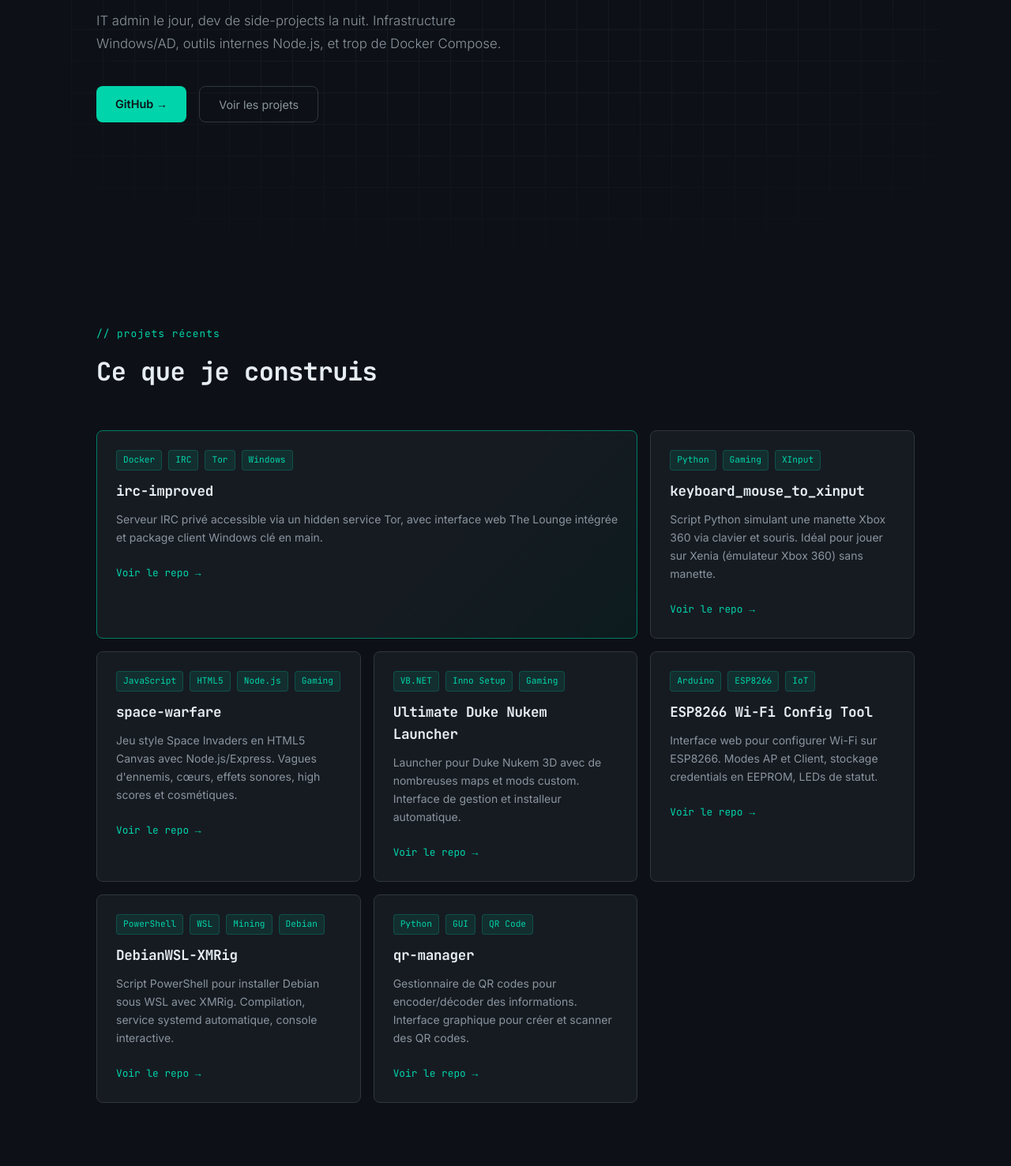
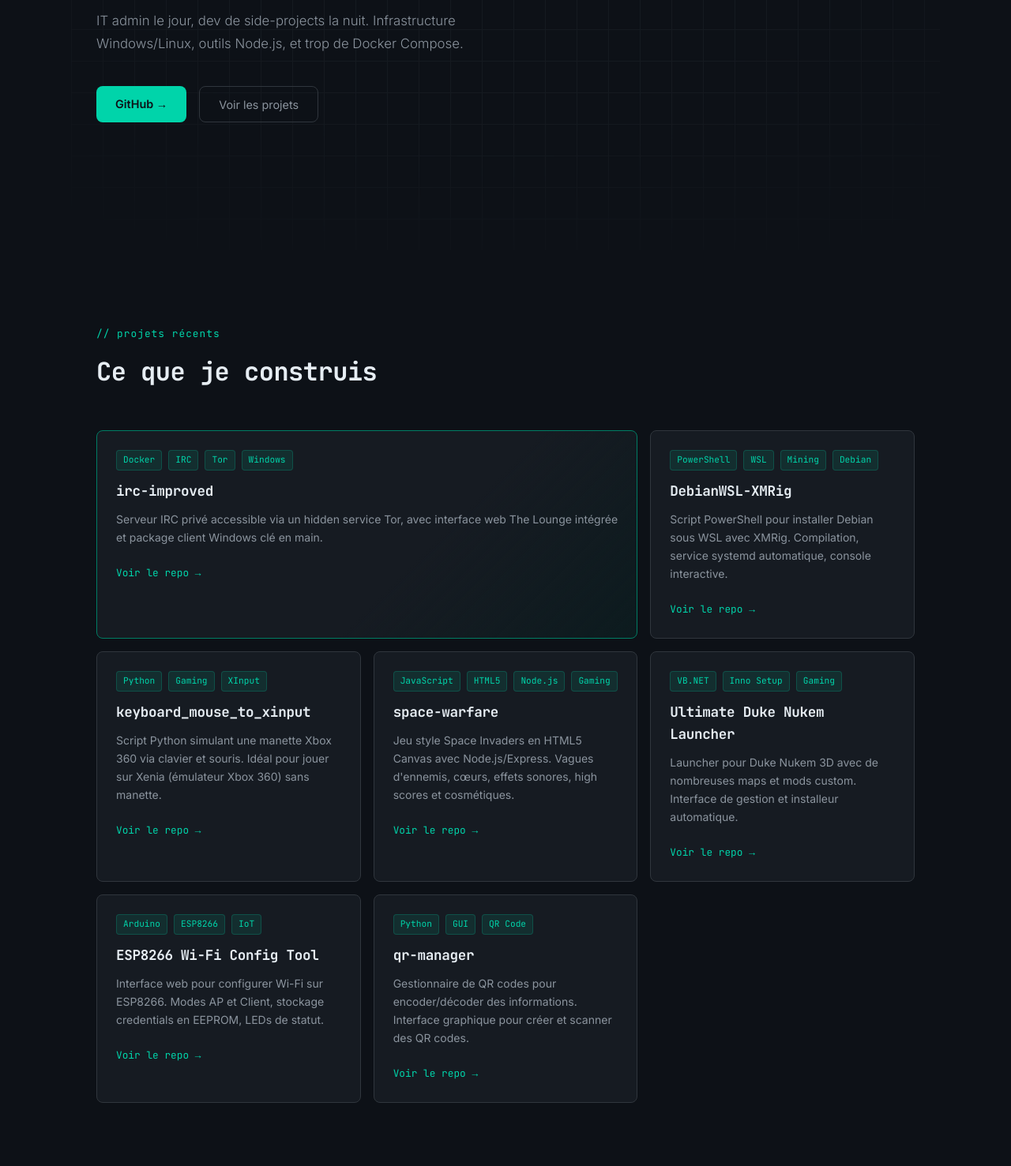
Before and after one commit to y0uls/y0uls.github.io, a plain HTML site: page index.html in a window 1280 px wide. Shown: the part 463-1940 px from the top of the page at 79% size. Drawn offline with Linux system fonts and the light colour scheme.

Commit message:
Update index.html

```diff
--- a/index.html
+++ b/index.html
@@ -3,7 +3,7 @@
 <head>
     <meta charset="UTF-8">
     <meta name="viewport" content="width=device-width, initial-scale=1.0">
-    <title>y0uls — Sysadmin & Builder</title>
+    <title>Sysadmin & Builder</title>
     <link rel="stylesheet" href="style.css">
     <link rel="preconnect" href="https://fonts.googleapis.com">
     <link rel="preconnect" href="https://fonts.gstatic.com" crossorigin>
@@ -28,7 +28,7 @@
             </div>
             <h1>Sysadmin & builder<br><span class="accent">self-hosted everything.</span></h1>
             <p class="hero-sub">
-                IT admin le jour, dev de side-projects la nuit. Infrastructure Windows/AD, outils internes Node.js, et trop de Docker Compose.
+                IT admin le jour, dev de side-projects la nuit. Infrastructure Windows/Linux, outils Node.js, et trop de Docker Compose.
             </p>
             <div class="hero-cta">
                 <a href="https://github.com/y0uls" class="btn-primary">GitHub →</a>
@@ -54,6 +54,19 @@
                 <h3>irc-improved</h3>
                 <p>Serveur IRC privé accessible via un hidden service Tor, avec interface web The Lounge intégrée et package client Windows clé en main.</p>
                 <a href="https://github.com/y0uls/irc-improved" class="card-link">Voir le repo →</a>
+            </div>
+
+            <!-- DebianWSL-XMRig -->
+            <div class="card">
+                <div class="card-meta">
+                    <span class="tag">PowerShell</span>
+                    <span class="tag">WSL</span>
+                    <span class="tag">Mining</span>
+                    <span class="tag">Debian</span>
+                </div>
+                <h3>DebianWSL-XMRig</h3>
+                <p>Script PowerShell pour installer Debian sous WSL avec XMRig. Compilation, service systemd automatique, console interactive.</p>
+                <a href="https://github.com/y0uls/DebianWSL-XMRig" class="card-link">Voir le repo →</a>
             </div>
 
             <!-- keyboard_mouse_to_xinput -->
@@ -105,19 +118,6 @@
                 <a href="https://github.com/y0uls/ESP8266_Wi-Fi_Configuration_Tool" class="card-link">Voir le repo →</a>
             </div>
 
-            <!-- DebianWSL-XMRig -->
-            <div class="card">
-                <div class="card-meta">
-                    <span class="tag">PowerShell</span>
-                    <span class="tag">WSL</span>
-                    <span class="tag">Mining</span>
-                    <span class="tag">Debian</span>
-                </div>
-                <h3>DebianWSL-XMRig</h3>
-                <p>Script PowerShell pour installer Debian sous WSL avec XMRig. Compilation, service systemd automatique, console interactive.</p>
-                <a href="https://github.com/y0uls/DebianWSL-XMRig" class="card-link">Voir le repo →</a>
-            </div>
-
             <!-- qr-manager -->
             <div class="card">
                 <div class="card-meta">
@@ -152,7 +152,7 @@
                 <ul>
                     <li>Docker / Compose</li>
                     <li>Nginx</li>
-                    <li>Windows AD / LDAP</li>
+                    <li>Windows / Linux</li>
                     <li>GPO deployment</li>
                 </ul>
             </div>
```
